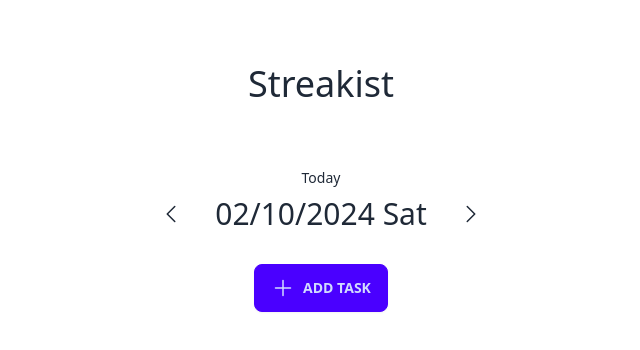
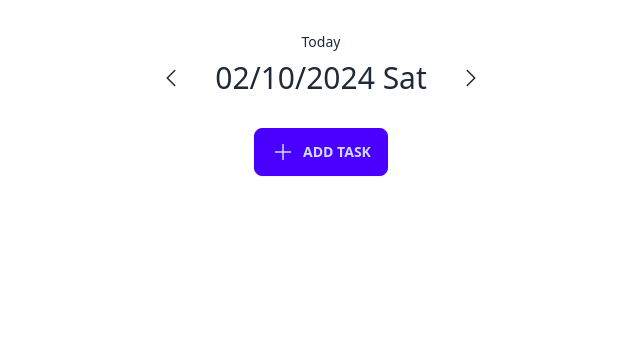
Before and after one commit to hosikiti/streakist, a React (Create React App) app: page / in a window 1280 px wide. Shown: the top 350 px of the page, without its empty margins (319-959 px from the left). Built offline with nearby package versions, Linux system fonts and the light colour scheme.

Commit message:
Update README

```diff
--- a/src/pages/index.tsx
+++ b/src/pages/index.tsx
@@ -5,8 +5,7 @@ import TaskList from '../features/tasks/components/TaskList';
 export default function IndexPage() {
     return (
         <div className="py-8 w-full flex flex-col items-center">
-            <div className="text-4xl py-8">Streakist</div>
-            <div className="flex flex-col py-8 items-center">
+            <div className="flex flex-col pb-8 items-center">
                 <span className="text-sm pb-2">Today</span>
                 <CurrentDateSelect />
             </div>
```
Also changed, not shown: 1 other file (tests, documents, lock files or other folders).
